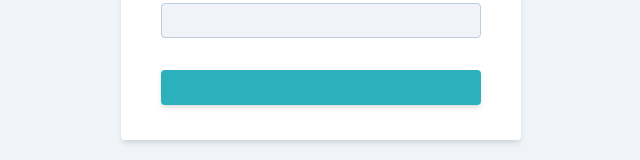
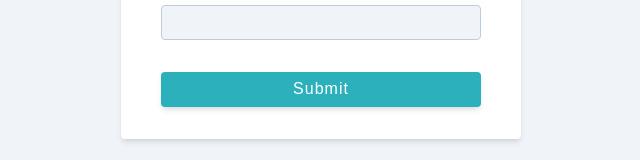
Before and after one commit to shubham-am-i/jobify, a React (Create React App) app: page /register in a window 1280 px wide. Shown: the part 519-679 px from the top of the page, without its empty margins (319-959 px from the left). Built offline with nearby package versions, Linux system fonts and the light colour scheme.

Commit message:
add Alert component

```diff
--- /dev/null
+++ b/src/components/Alert.js
@@ -0,0 +1,4 @@
+const Alert = () => {
+  return <div className='alert alert-danger'>alert goes here</div>
+}
+export default Alert
--- a/src/components/index.js
+++ b/src/components/index.js
@@ -1,4 +1,4 @@
 import Logo from './Logo'
 import FormRow from './FormRow'
-
-export { Logo, FormRow }
+import Alert from './Alert'
+export { Logo, FormRow, Alert }
--- a/src/pages/Register.js
+++ b/src/pages/Register.js
@@ -1,5 +1,5 @@
 import { useState, useEffect, useSyncExternalStore } from 'react'
-import { Logo, FormRow } from '../components'
+import { Logo, FormRow, Alert } from '../components'
 import Wrapper from '../assets/wrappers/RegisterPage'
 
 const initialState = {
@@ -7,6 +7,7 @@ const initialState = {
   email: '',
   password: '',
   isMember: true,
+  showAlert: false,
 }
 
 const Register = () => {
@@ -27,6 +28,7 @@ const Register = () => {
       <form className='form' onSubmit={onSubmit}>
         <Logo />
         <h3>Login</h3>
+        {values.showAlert && <Alert />}
         {/* name input */}
         <FormRow
           type='text'
@@ -49,7 +51,9 @@ const Register = () => {
           handleChange={handleChange}
         />
 
-        <button type='submit' className='btn btn-block'></button>
+        <button type='submit' className='btn btn-block'>
+          Submit
+        </button>
       </form>
     </Wrapper>
   )
```
